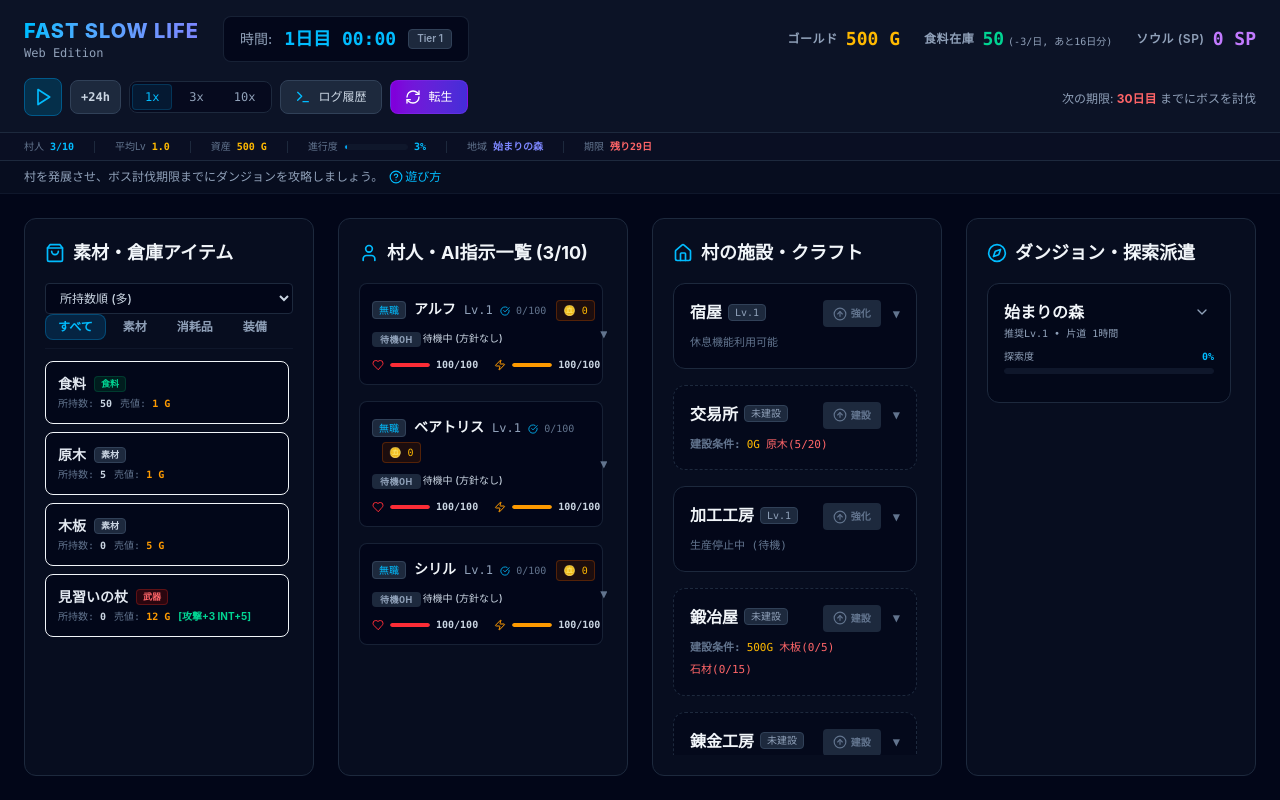
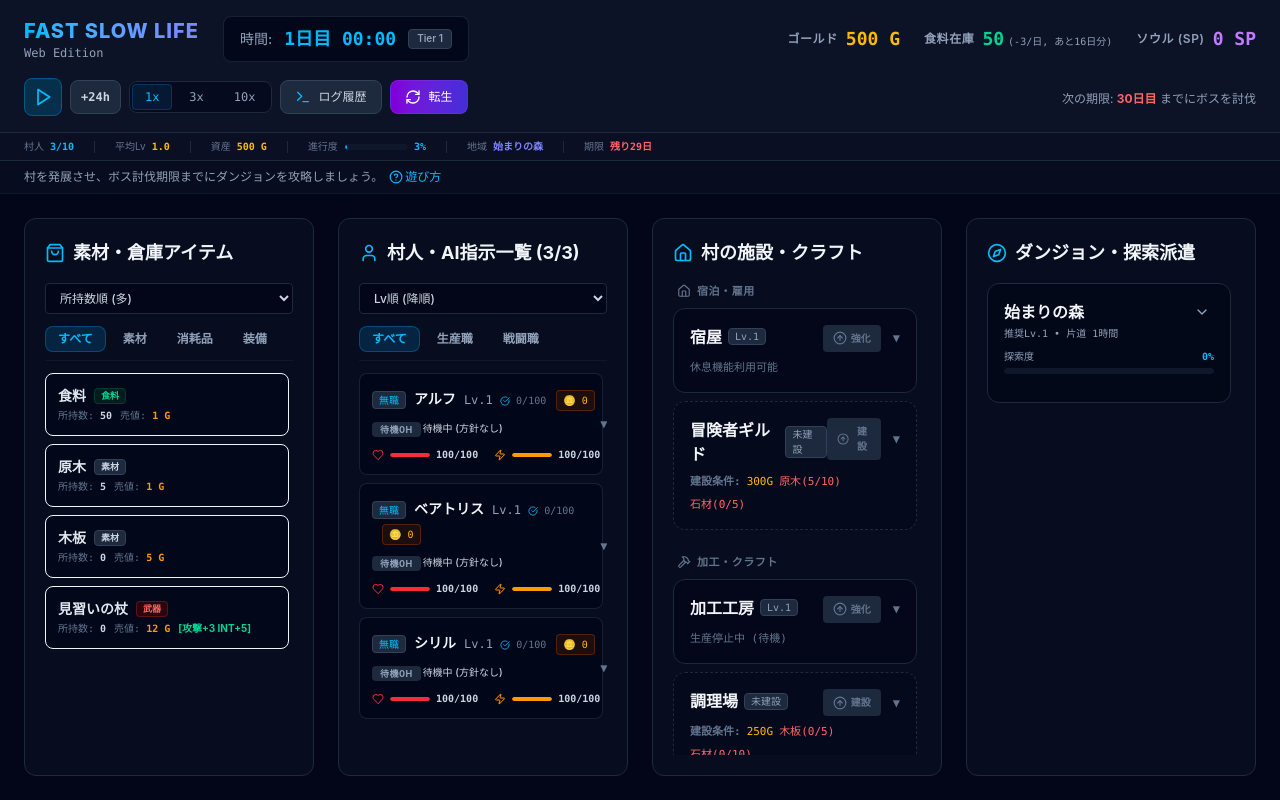
Before and after one commit to SoraKumo001/fast-slow-life, a React (Vite) app: page / in a window 1280 px wide. Built offline with nearby package versions, Linux system fonts and the light colour scheme.

Commit message:
feat: implement game facility management system including UI components, initial state, and core game logic.

```diff
--- a/src/components/game/FacilityCard.tsx
+++ b/src/components/game/FacilityCard.tsx
@@ -12,6 +12,8 @@ import { TradeRulePanel } from "./TradeRulePanel";
 const FACILITY_DESCRIPTIONS: Record<string, string> = {
   inn: "休息中の村人のHP/スタミナ回復速度が上昇します。レベルアップで回復量がさらに増加します。",
   workshop: "採取した原木や鉄鉱石などの素材を、木板や鉄インゴットなどの中間素材へ加工できます。",
+  kitchen:
+    "集めた食料や魔獣の肉などから、村人のステータスを一時的に強化する様々な料理を調理できます。",
   blacksmith:
     "武器や防具などの装備品をクラフトできます。強力な装備を作って村人のステータスを強化しましょう。",
   alchemy: "薬草から回復薬を調合したり、魔法石からより強力なポーションやエリクサーを生産できます。",
--- a/src/components/game/FacilityList.tsx
+++ b/src/components/game/FacilityList.tsx
@@ -1,4 +1,4 @@
-import { Home } from "lucide-react";
+import { Hammer, Home, ShoppingBag, TreePine } from "lucide-react";
 import React from "react";
 
 import {
@@ -11,22 +11,20 @@ import {
   useInventory,
 } from "../../hooks";
 import { useExpandedState } from "../../hooks/useExpandedState";
+import { FacilityType } from "../../types/game";
 import { Panel } from "../ui/Panel";
 import { FacilityCard } from "./FacilityCard";
 
-const FACILITY_IDS = [
-  "inn",
-  "market",
-  "workshop",
-  "blacksmith",
-  "alchemy",
-  "guild",
-  "weapon_shop",
-  "pharmacy",
-  "farm",
-  "lumberyard",
-  "quarry",
-] as const;
+const FACILITY_CATEGORIES: {
+  label: string;
+  icon: React.ComponentType<{ className?: string }>;
+  ids: FacilityType[];
+}[] = [
+  { label: "宿泊・雇用", icon: Home, ids: ["inn", "guild"] },
+  { label: "加工・クラフト", icon: Hammer, ids: ["workshop", "kitchen", "blacksmith", "alchemy"] },
+  { label: "商店・交易", icon: ShoppingBag, ids: ["market", "weapon_shop", "pharmacy"] },
+  { label: "資源生産", icon: TreePine, ids: ["farm", "lumberyard", "quarry"] },
+];
 
 interface FacilityListProps {
   onOpenTradeCaravan?: () => void;
@@ -47,10 +45,17 @@ export const FacilityList: React.FC<FacilityListProps> = ({ onOpenTradeCaravan }
 
   return (
     <Panel title="村の施設・クラフト" icon={<Home className="w-5 h-5 text-sky-400" />}>
-      <div className="flex-1 overflow-y-auto space-y-4 pr-1">
-        {FACILITY_IDS.map((id) => facilities[id])
-          .filter(Boolean)
-          .map((fac) => (
+      <div className="flex-1 overflow-y-auto space-y-6 pr-1">
+        {FACILITY_CATEGORIES.map((cat) => (
+          <div key={cat.label} className="space-y-2">
+            <h3 className="text-[11px] font-bold text-slate-500 uppercase tracking-wider flex items-center gap-1.5 px-1">
+              <cat.icon className="w-3.5 h-3.5" />
+              {cat.label}
+            </h3>
+            {cat.ids.map((id) => {
+              const fac = facilities[id];
+              if (!fac) return null;
+              return (
                 <FacilityCard
                   key={fac.id}
                   fac={fac}
@@ -65,6 +70,9 @@ export const FacilityList: React.FC<FacilityListProps> = ({ onOpenTradeCaravan }
                   onHireVillager={hireVillager}
                   onOpenTradeCaravan={onOpenTradeCaravan}
                 />
+              );
+            })}
+          </div>
         ))}
       </div>
     </Panel>
--- a/src/components/game/InventoryPanel.tsx
+++ b/src/components/game/InventoryPanel.tsx
@@ -10,7 +10,9 @@ import {
   getEquipmentBonusString,
 } from "../../utils/itemHelpers";
 import { ItemDetailModal } from "../modals/ItemDetailModal";
+import { FilterTabs } from "../ui/FilterTabs";
 import { Panel } from "../ui/Panel";
+import { SortSelect } from "../ui/SortSelect";
 
 export const InventoryPanel: React.FC = () => {
   const { inventory, targetAmounts } = useInventory();
@@ -108,43 +110,29 @@ export const InventoryPanel: React.FC = () => {
       title="素材・倉庫アイテム"
       icon={<ShoppingBag className="w-5 h-5 text-sky-400 shrink-0" />}
     >
-      <select
+      <SortSelect
         value={sortBy}
-        onChange={(e) => setSortBy(e.target.value as SortOption)}
-        className="bg-slate-950 border border-slate-800 text-xs text-slate-300 rounded px-2.5 py-1.5 focus:outline-none focus:border-sky-500 font-medium cursor-pointer shrink-0"
-      >
-        <option value="count-desc">所持数順 (多)</option>
-        <option value="count-asc">所持数順 (少)</option>
-        <option value="price-desc">売却価格順 (高)</option>
-        <option value="price-asc">売却価格順 (安)</option>
-        <option value="name-asc">名前順</option>
-      </select>
+        onChange={(val) => setSortBy(val as SortOption)}
+        options={[
+          { value: "count-desc", label: "所持数順 (多)" },
+          { value: "count-asc", label: "所持数順 (少)" },
+          { value: "price-desc", label: "売却価格順 (高)" },
+          { value: "price-asc", label: "売却価格順 (安)" },
+          { value: "name-asc", label: "名前順" },
+        ]}
+      />
 
       {/* フィルタータブ */}
-      <div className="flex border-b border-slate-900 pb-2 mb-3 gap-1 overflow-x-auto no-scrollbar">
-        {(["all", "material", "consumable", "gear"] as FilterTab[]).map((tab) => {
-          const label = {
-            all: "すべて",
-            material: "素材",
-            consumable: "消耗品",
-            gear: "装備",
-          }[tab];
-
-          return (
-            <button
-              key={tab}
-              onClick={() => setActiveTab(tab)}
-              className={`px-3 py-1 rounded-lg text-xs font-semibold transition cursor-pointer shrink-0 ${
-                activeTab === tab
-                  ? "bg-sky-600/20 text-sky-400 border border-sky-500/30"
-                  : "text-slate-400 hover:text-slate-200 border border-transparent"
-              }`}
-            >
-              {label}
-            </button>
-          );
-        })}
-      </div>
+      <FilterTabs
+        activeTab={activeTab}
+        onChange={setActiveTab}
+        tabs={[
+          { id: "all", label: "すべて" },
+          { id: "material", label: "素材" },
+          { id: "consumable", label: "消耗品" },
+          { id: "gear", label: "装備" },
+        ]}
+      />
 
       {/* 倉庫一覧リスト */}
       <div className="flex-1 overflow-y-auto space-y-2 pr-1">
--- a/src/components/game/VillagerList.tsx
+++ b/src/components/game/VillagerList.tsx
@@ -1,14 +1,25 @@
 import { User } from "lucide-react";
-import React, { useState } from "react";
+import React, { useMemo, useState } from "react";
 
 import { useVillagers, useDungeons, useVillagerActions, useFacilities } from "../../hooks";
 import { useExpandedState } from "../../hooks/useExpandedState";
 import { useGameStore } from "../../store/gameStore";
-import { Villager } from "../../types/game";
+import { JobType, Villager } from "../../types/game";
 import { EquipmentModal } from "../modals/EquipmentModal";
 import { JobChangeModal } from "../modals/JobChangeModal";
+import { FilterTabs } from "../ui/FilterTabs";
 import { Panel } from "../ui/Panel";
+import { SortSelect } from "../ui/SortSelect";
 import { VillagerRow } from "./VillagerRow";
+
+const PRODUCTION_JOBS: JobType[] = ["農民", "木こり", "鉱夫", "薬師", "職人"];
+const COMBAT_JOBS: JobType[] = ["猟師", "戦士", "魔術師", "僧侶"];
+type JobGroup = "all" | "production" | "combat";
+
+const getSalary = (v: Villager) =>
+  v.currentJob === "無職" ? 0 : Math.floor((v.str + v.int + v.dex + v.agi + v.vit) * 0.1);
+
+type SortOption = "level-desc" | "level-asc" | "wage-desc" | "wage-asc";
 
 export const VillagerList: React.FC = () => {
   const dungeonsData = useDungeons();
@@ -23,11 +34,36 @@ export const VillagerList: React.FC = () => {
   const paySalaryDebt = useGameStore((state) => state.paySalaryDebt);
   const gold = useGameStore((state) => state.gold);
 
-  const dailySalaryTotal = villagers.reduce((sum, v) => {
-    if (v.currentJob === "無職") return sum;
-    const totalStat = v.str + v.int + v.dex + v.agi + v.vit;
-    return sum + Math.floor(totalStat * 0.1);
-  }, 0);
+  const [jobGroup, setJobGroup] = useState<JobGroup>("all");
+  const [sortBy, setSortBy] = useState<SortOption>("level-desc");
+
+  const dailySalaryTotal = useMemo(
+    () => villagers.reduce((sum, v) => sum + getSalary(v), 0),
+    [villagers],
+  );
+
+  const filteredVillagers = useMemo(() => {
+    let result = [...villagers];
+
+    if (jobGroup === "production") {
+      result = result.filter((v) => PRODUCTION_JOBS.includes(v.currentJob));
+    } else if (jobGroup === "combat") {
+      result = result.filter((v) => COMBAT_JOBS.includes(v.currentJob));
+    }
+
+    result.sort((a, b) => {
+      const [field, dir] = sortBy.split("-") as ["level" | "wage", "asc" | "desc"];
+      let cmp = 0;
+      if (field === "level") {
+        cmp = a.level - b.level;
+      } else {
+        cmp = getSalary(a) - getSalary(b);
+      }
+      return dir === "asc" ? cmp : -cmp;
+    });
+
+    return result;
+  }, [villagers, jobGroup, sortBy]);
 
   const openJobModal = (v: Villager) => {
     setSelectedVillager(v);
@@ -41,12 +77,33 @@ export const VillagerList: React.FC = () => {
 
   return (
     <Panel
-      title={`村人・AI指示一覧 (${villagers.length}/10)`}
-      icon={<User className="w-5 h-5 text-sky-400" />}
+      title={`村人・AI指示一覧 (${filteredVillagers.length}/${villagers.length})`}
+      icon={<User className="w-5 h-5 text-sky-400 shrink-0" />}
     >
-      <div className="flex-1 overflow-y-auto space-y-4 pr-1">
+      <SortSelect
+        value={sortBy}
+        onChange={(val) => setSortBy(val as SortOption)}
+        options={[
+          { value: "level-desc", label: "Lv順 (降順)" },
+          { value: "level-asc", label: "Lv順 (昇順)" },
+          { value: "wage-desc", label: "賃金順 (降順)" },
+          { value: "wage-asc", label: "賃金順 (昇順)" },
+        ]}
+      />
+
+      <FilterTabs
+        activeTab={jobGroup}
+        onChange={setJobGroup}
+        tabs={[
+          { id: "all", label: "すべて" },
+          { id: "production", label: "生産職" },
+          { id: "combat", label: "戦闘職" },
+        ]}
+      />
+
+      <div className="flex-1 overflow-y-auto space-y-2 pr-1">
         {isSalaryUnpaid && (
-          <div className="bg-red-950/40 border border-red-900/50 rounded-xl p-3 flex flex-col sm:flex-row sm:items-center justify-between gap-2.5 mb-2">
+          <div className="bg-red-950/40 border border-red-900/50 rounded-xl p-3 flex flex-col sm:flex-row sm:items-center justify-between gap-2.5">
             <div className="space-y-0.5">
               <p className="text-xs font-bold text-red-400 flex items-center gap-1.5">
                 <span className="inline-block w-2 h-2 rounded-full bg-red-500 animate-pulse" />
@@ -69,7 +126,10 @@ export const VillagerList: React.FC = () => {
           </div>
         )}
 
-        {villagers.map((v) => (
+        {filteredVillagers.length === 0 ? (
+          <p className="text-xs text-slate-500 text-center py-8">条件に一致する村人がいません</p>
+        ) : (
+          filteredVillagers.map((v) => (
             <VillagerRow
               key={v.id}
               villager={v}
@@ -81,7 +141,8 @@ export const VillagerList: React.FC = () => {
               dungeons={dungeonsData.dungeons}
               facilities={facilities}
             />
-        ))}
+          ))
+        )}
       </div>
 
       {activeModal === "job" && selectedVillager && (
--- /dev/null
+++ b/src/components/ui/FilterTabs.tsx
@@ -0,0 +1,38 @@
+interface TabOption<T extends string> {
+  id: T;
+  label: string;
+}
+
+interface FilterTabsProps<T extends string> {
+  activeTab: T;
+  onChange: (tab: T) => void;
+  tabs: TabOption<T>[];
+  className?: string;
+}
+
+export const FilterTabs = <T extends string>({
+  activeTab,
+  onChange,
+  tabs,
+  className = "",
+}: FilterTabsProps<T>) => {
+  return (
+    <div
+      className={`flex border-b border-slate-900 pb-2 mb-3 gap-1 overflow-x-auto no-scrollbar ${className}`}
+    >
+      {tabs.map((tab) => (
+        <button
+          key={tab.id}
+          onClick={() => onChange(tab.id)}
+          className={`px-3 py-1 rounded-lg text-xs font-semibold transition cursor-pointer shrink-0 ${
+            activeTab === tab.id
+              ? "bg-sky-600/20 text-sky-400 border border-sky-500/30"
+              : "text-slate-400 hover:text-slate-200 border border-transparent"
+          }`}
+        >
+          {tab.label}
+        </button>
+      ))}
+    </div>
+  );
+};
--- /dev/null
+++ b/src/components/ui/SortSelect.tsx
@@ -0,0 +1,34 @@
+import React from "react";
+
+interface SortOption {
+  value: string;
+  label: string;
+}
+
+interface SortSelectProps {
+  value: string;
+  onChange: (value: string) => void;
+  options: SortOption[];
+  className?: string;
+}
+
+export const SortSelect: React.FC<SortSelectProps> = ({
+  value,
+  onChange,
+  options,
+  className = "",
+}) => {
+  return (
+    <select
+      value={value}
+      onChange={(e) => onChange(e.target.value)}
+      className={`bg-slate-950 border border-slate-800 text-xs text-slate-300 rounded px-2.5 py-1.5 focus:outline-none focus:border-sky-500 font-medium cursor-pointer shrink-0 mb-3 ${className}`}
+    >
+      {options.map((opt) => (
+        <option key={opt.value} value={opt.value}>
+          {opt.label}
+        </option>
+      ))}
+    </select>
+  );
+};
--- a/src/store/balanceSimulator.worker.ts
+++ b/src/store/balanceSimulator.worker.ts
@@ -330,6 +330,7 @@ function runSimulationChunk(runs: number, startIdx: number): SimulationResult[]
           "lumberyard",
           "quarry",
           "workshop",
+          "kitchen",
           "inn",
           "blacksmith",
           "alchemy",
--- a/src/store/initialState.ts
+++ b/src/store/initialState.ts
@@ -252,6 +252,22 @@ export function getInitialFacilities(): Record<FacilityType, Facility> {
       },
       craftQueue: [],
     },
+    kitchen: {
+      id: "kitchen",
+      name: "調理場",
+      level: 0,
+      maxLevel: 5,
+      upgradeTimeLeft: 0,
+      upgradeTotalTime: 0,
+      upgradeCost: {
+        gold: 250,
+        materials: [
+          { itemId: "wood_plank", count: 5 },
+          { itemId: "stone", count: 10 },
+        ],
+      },
+      craftQueue: [],
+    },
   };
 }
 
--- a/src/types/game.ts
+++ b/src/types/game.ts
@@ -134,6 +134,7 @@ export interface CraftJob {
 export type FacilityType =
   | "inn"
   | "workshop"
+  | "kitchen"
   | "blacksmith"
   | "alchemy"
   | "market"
```
Also changed, not shown: src/data/recipes.ts (+6 -6 lines), 2 other files (tests, documents, lock files or other folders). Lines whose indentation alone changed are shown as unchanged.
